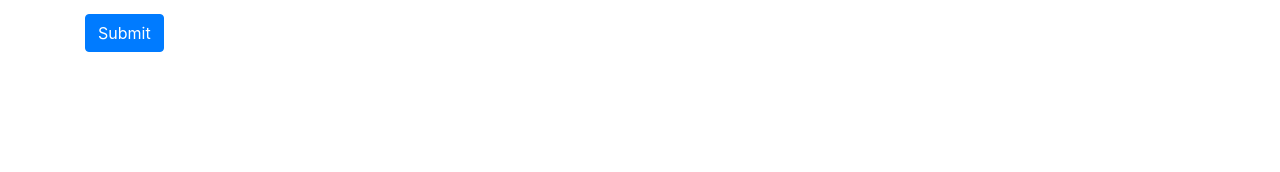
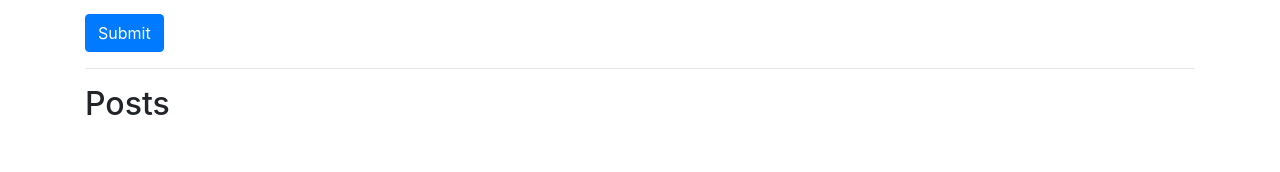
Before and after one commit to Muhire-Josue/basic-mircoservices-client, a React (Create React App) app: page / in a window 1280 px wide. Shown: the part 128-300 px from the top of the page. Built offline with nearby package versions, Linux system fonts and the light colour scheme.

Commit message:
view posts

```diff
--- a/src/App.js
+++ b/src/App.js
@@ -1,11 +1,15 @@
 import React from 'react'
 import CreatePost from './createPost';
+import PostList from './PostList';
 
 const App = () => {
     return (
         <div className="container">
             <h1>Create Post</h1>
             <CreatePost />
+            <hr />
+            <h2> Posts </h2>
+            <PostList />
         </div>
     )
 }
--- /dev/null
+++ b/src/PostList.js
@@ -0,0 +1,11 @@
+import React from 'react'
+
+const PostList = () => {
+    return (
+        <div>
+
+        </div>
+    )
+}
+
+export default PostList
```
